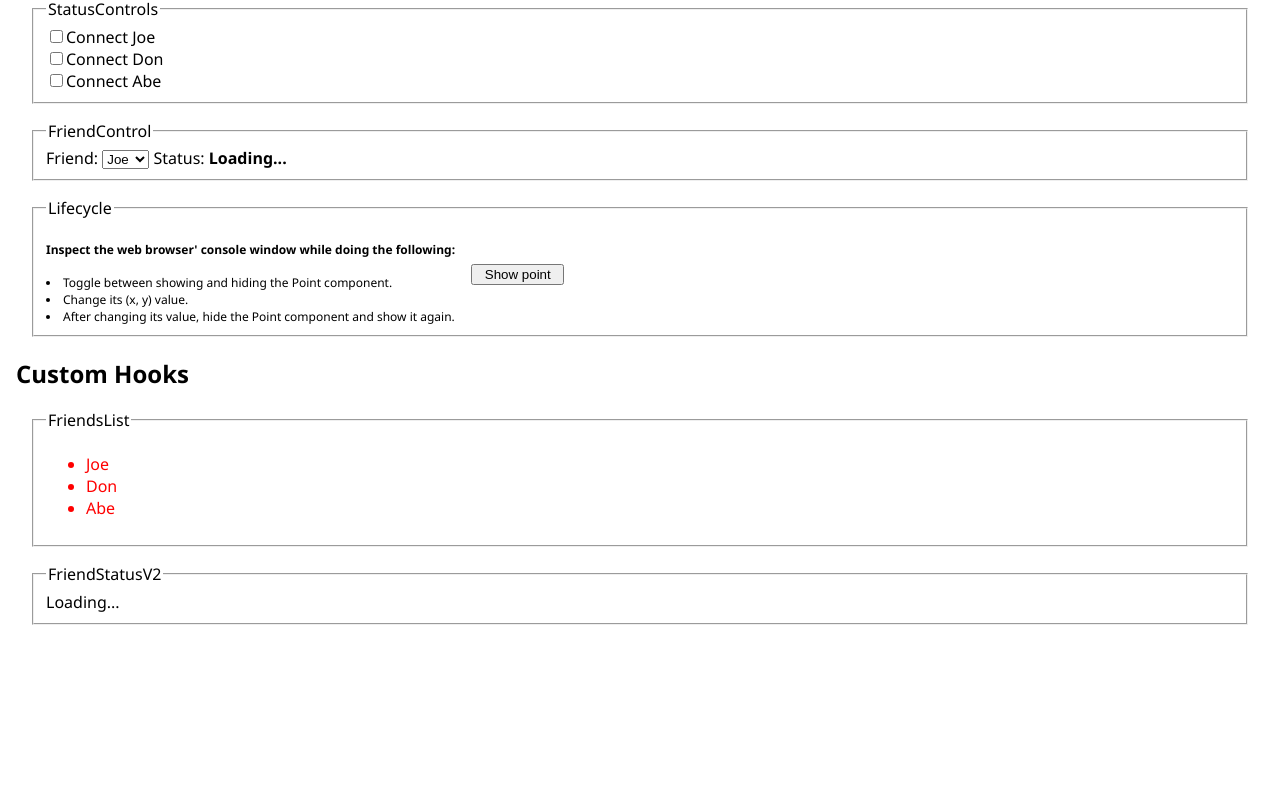
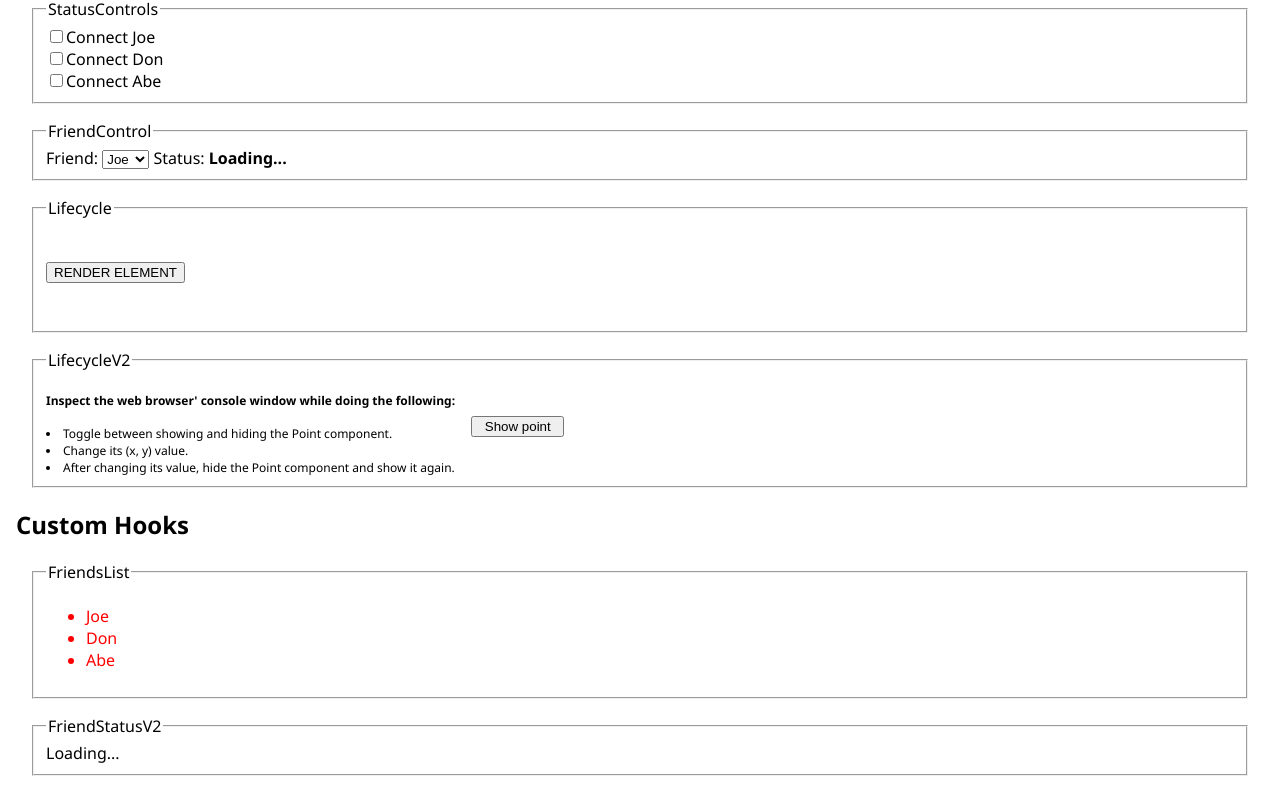
Before and after one commit to Shlomo-Moller/hooks, a React (Create React App) app: page / in a window 1280 px wide. Shown: the part 1347-2155 px from the top of the page. Before the commit the page ends 2004 px from the top, so only its background shows below. Built offline with nearby package versions, Linux system fonts and the light colour scheme; the HTML template or start-up script is replaced by a standard one.

Commit message:
Create a new lifecycle example
Create another Hooks lifecycle example  & re-arrange dirs in accordance

```diff
--- a/src/App.js
+++ b/src/App.js
@@ -6,11 +6,12 @@ import LogHi from './components/useEffect/LogHi'
 import Counter from './components/useEffect/Counter'
 import Cleanup from './components/useEffect/Cleanup'
 import { friend } from './components/useEffect/friendStatus/util'
-import Lifecycle from './components/useEffect/lifecycle/Lifecycle'
 import FriendsList from './components/Custom Hooks/FriendsList'
 import FriendStatusV2 from './components/Custom Hooks/FriendStatusV2'
 import StatusControls from './components/useEffect/friendStatus/StatusControls'
 import FriendControl from './components/useEffect/friendStatus/FriendControl'
+import Lifecycle from './components/useEffect/lifecycle/V1/Lifecycle'
+import LifecycleV2 from './components/useEffect/lifecycle/V2/LifecycleV2'
 
 const App = () => {
   return (
@@ -25,7 +26,7 @@ const App = () => {
         <h1>Code Examples</h1>
 
         <h2>React Hooks</h2>
-        <Fieldset legend='HookRuleTest'><HookRuleTest                 /></Fieldset>
+        <Fieldset legend='HookRuleTest'><HookRuleTest /></Fieldset>
 
         <h2>useEffect</h2>
         <Fieldset legend='LogHi'         ><LogHi          /></Fieldset>
@@ -34,6 +35,7 @@ const App = () => {
         <Fieldset legend='StatusControls'><StatusControls /></Fieldset>
         <Fieldset legend='FriendControl' ><FriendControl  /></Fieldset>
         <Fieldset legend='Lifecycle'     ><Lifecycle      /></Fieldset>
+        <Fieldset legend='LifecycleV2'   ><LifecycleV2    /></Fieldset>
 
         <h2>Custom Hooks</h2>
         <Fieldset legend='FriendsList'   ><FriendsList                    /></Fieldset>
--- /dev/null
+++ b/src/components/useEffect/lifecycle/V1/Lifecycle.js
@@ -0,0 +1,18 @@
+import { useState } from 'react'
+import LifecycleChild from './LifecycleChild'
+
+const Lifecycle = () => {
+
+    const [show, setShow] = useState(false)
+
+    const toggle = () => setShow(prev => !prev)
+
+    return (
+        <div className='lifecycle'>
+            <input type='button' value={(show ? 'REMOVE' : 'RENDER') + ' ELEMENT'} onClick={toggle} />
+            {show && <LifecycleChild />}
+        </div>
+    )
+}
+
+export default Lifecycle
--- /dev/null
+++ b/src/components/useEffect/lifecycle/V1/LifecycleChild.js
@@ -0,0 +1,27 @@
+import {  useState, useEffect } from 'react'
+
+const LifecycleChild = () => {
+
+    const [value, setValue] = useState(0)
+
+    const toggle = () => setValue(prev => prev ? 0 : 1)
+
+    useEffect(() => {
+        console.log('Value:', value, '- This runs after first render only, & always have the initial props & state')
+        return () => console.log('Value:', value, '- This runs before removal only, & always have the initial props & state')
+    }, [])
+
+    useEffect(() => {
+        console.log('Value:', value, '- This runs after first render & after each re-render')
+        return () => console.log('Value:', value, '- This runs before each re-render & before removal)')
+    })
+
+    return (
+        <div className='lifecycle-child'>
+            Value: {value}
+            <input type='button' value='Toggle' onClick={toggle} />
+        </div>
+    )
+}
+
+export default LifecycleChild
--- a/src/components/useEffect/lifecycle/Lifecycle.js
+++ b/src/components/useEffect/lifecycle/V2/LifecycleV2.js
@@ -1,8 +1,8 @@
 import { useState } from 'react'
 import Point from './Point'
-import './Lifecycle.css'
+import './LifecycleV2.css'
 
-const Lifecycle = () => {
+const LifecycleV2 = () => {
 
     const [value, setValue] = useState({ x: 0, y: 0 })
 
@@ -53,4 +53,4 @@ const Lifecycle = () => {
     )
 }
 
-export default Lifecycle
+export default LifecycleV2
```
Also changed, not shown: src/components/useEffect/lifecycle/V2/LifecycleV2.css (renamed from src/components/useEffect/lifecycle/Lifecycle.css), src/components/useEffect/lifecycle/V2/Point.js (renamed from src/components/useEffect/lifecycle/Point.js).
